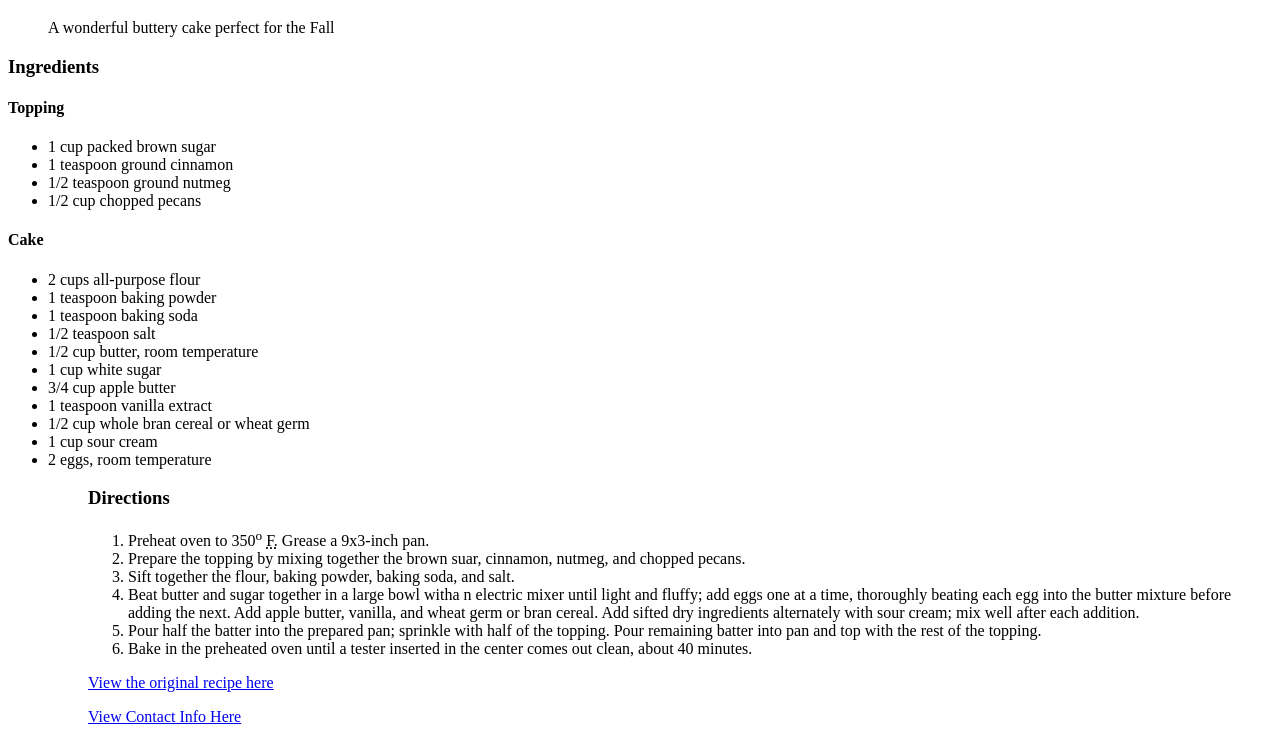
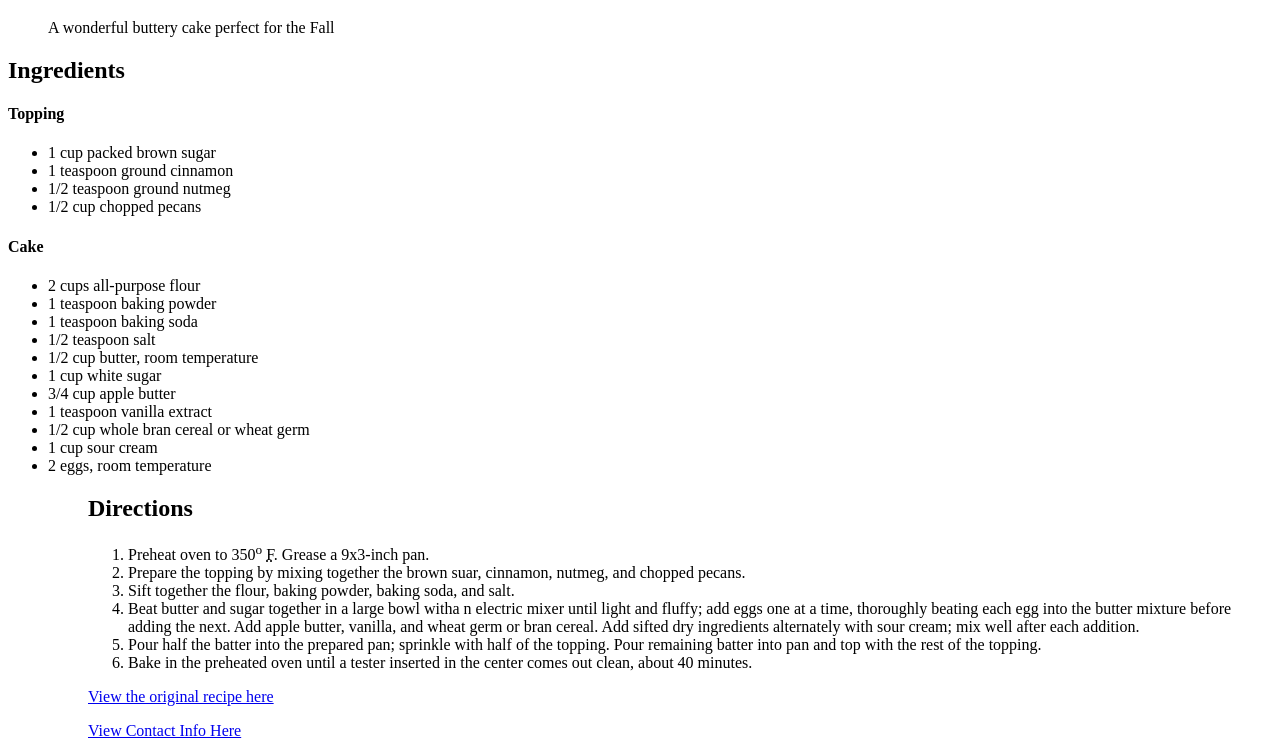
Before and after one commit to mckenziewarren/web-dev-hw, a plain HTML site: page assignment-3/index.html in a window 1280 px wide. Shown: the part 61-817 px from the top of the page. Drawn offline with Linux system fonts and the light colour scheme.

Commit message:
changed headings

```diff
--- a/assignment-3/index.html
+++ b/assignment-3/index.html
@@ -11,7 +11,7 @@
         <h1> Apple Butter Spice Cake Recipe </h1>
           <blockquote> A wonderful buttery cake perfect for the Fall </blockquote>
 
-        <h3> Ingredients </h3>
+        <h2> Ingredients </h2>
 
           <h4> Topping </h4>
           <ul>
@@ -36,7 +36,7 @@
             <li> 2 eggs, room temperature </li>
           <ul>
 
-        <h3> Directions </h3>
+        <h2> Directions </h2>
 
           <ol>
             <li> Preheat oven to 350<sup>o</sup> <abbr title="Fahrenheit">F.</abbr> Grease a 9x3-inch pan. </li>
```
